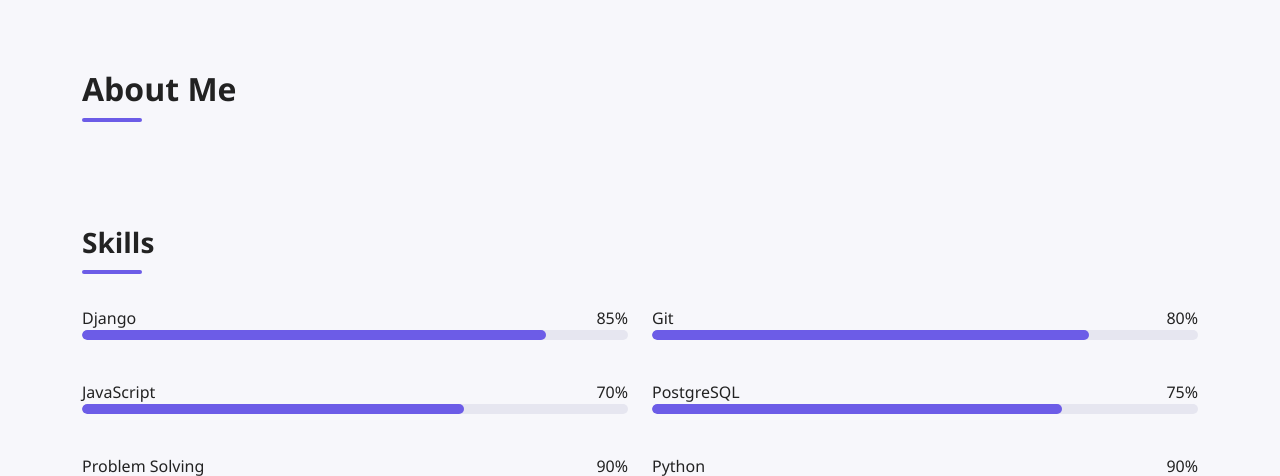
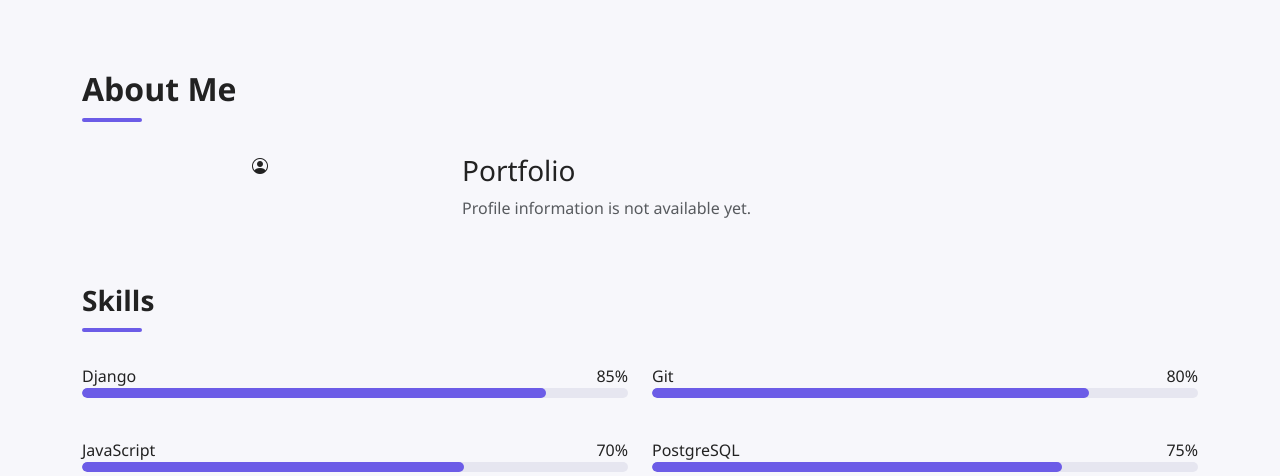
Before and after one commit to Mallikarjunreddy2002/django-portfolio, a Django app: page /about/ in a window 1280 px wide. Shown: the part 56-532 px from the top of the page. Run offline with Django 5.2, Linux system fonts and the light colour scheme; data comes from the database, SQL or seed files in the repository.

Commit message:
Improve about profile and photo

```diff
--- a/templates/portfolio/about.html
+++ b/templates/portfolio/about.html
@@ -1,43 +1,145 @@
 {% extends "base.html" %}
 {% block content %}
+
 <section>
     <div class="container">
+
         <h2 class="section-title">About Me</h2>
+
         <div class="row">
+
+            <!-- Profile Photo -->
             <div class="col-md-4 text-center mb-4">
-                {% if profile.photo %}
-                <img src="{{ profile.photo.url }}" class="profile-photo" alt="{{ profile.full_name }}">
+
+                {% if profile and profile.photo %}
+                    <img
+                        src="{{ profile.photo.url }}"
+                        class="profile-photo"
+                        alt="{{ profile.full_name|default:'Profile Photo' }}"
+                    >
+                {% else %}
+                    <div class="profile-placeholder">
+                        <i class="bi bi-person-circle"></i>
+                    </div>
                 {% endif %}
+
             </div>
+
+            <!-- Profile Information -->
             <div class="col-md-8">
-                <h3>{{ profile.full_name }}</h3>
-                <p class="text-muted">{{ profile.tagline }}</p>
-                <p>{{ profile.bio }}</p>
-                <ul class="list-unstyled">
-                    {% if profile.email %}<li><i class="bi bi-envelope"></i> {{ profile.email }}</li>{% endif %}
-                    {% if profile.phone %}<li><i class="bi bi-telephone"></i> {{ profile.phone }}</li>{% endif %}
-                    {% if profile.location %}<li><i class="bi bi-geo-alt"></i> {{ profile.location }}</li>{% endif %}
-                </ul>
-                {% if profile.resume %}
-                <a href="{{ profile.resume.url }}" class="btn btn-accent" download>Download Resume</a>
+
+                {% if profile %}
+
+                    <h3>{{ profile.full_name }}</h3>
+
+                    {% if profile.tagline %}
+                        <p class="text-muted">
+                            {{ profile.tagline }}
+                        </p>
+                    {% endif %}
+
+                    {% if profile.bio %}
+                        <p>
+                            {{ profile.bio }}
+                        </p>
+                    {% endif %}
+
+                    <ul class="list-unstyled">
+
+                        {% if profile.email %}
+                            <li>
+                                <i class="bi bi-envelope"></i>
+                                {{ profile.email }}
+                            </li>
+                        {% endif %}
+
+                        {% if profile.phone %}
+                            <li>
+                                <i class="bi bi-telephone"></i>
+                                {{ profile.phone }}
+                            </li>
+                        {% endif %}
+
+                        {% if profile.location %}
+                            <li>
+                                <i class="bi bi-geo-alt"></i>
+                                {{ profile.location }}
+                            </li>
+                        {% endif %}
+
+                    </ul>
+
+                    {% if profile.resume %}
+                        <a
+                            href="{{ profile.resume.url }}"
+                            class="btn btn-accent"
+                            download
+                        >
+                            Download Resume
+                        </a>
+                    {% endif %}
+
+                {% else %}
+
+                    <h3>Portfolio</h3>
+                    <p class="text-muted">
+                        Profile information is not available yet.
+                    </p>
+
                 {% endif %}
+
             </div>
+
         </div>
 
-        <h3 class="section-title mt-5">Skills</h3>
+
+        <!-- Skills -->
+        <h3 class="section-title mt-5">
+            Skills
+        </h3>
+
         <div class="row g-4">
+
             {% for skill in skills %}
-            <div class="col-md-6">
-                <div class="d-flex justify-content-between">
-                    <span>{{ skill.name }}</span>
-                    <span>{{ skill.proficiency }}%</span>
+
+                <div class="col-md-6">
+
+                    <div class="d-flex justify-content-between">
+
+                        <span>
+                            {% if skill.icon_class %}
+                                <i class="bi {{ skill.icon_class }} me-1"></i>
+                            {% endif %}
+
+                            {{ skill.name }}
+                        </span>
+
+                        <span>
+                            {{ skill.proficiency }}%
+                        </span>
+
+                    </div>
+
+                    <div class="skill-bar mb-3">
+                        <div
+                            class="skill-bar-fill"
+                            style="width: {{ skill.proficiency }}%;">
+                        </div>
+                    </div>
+
                 </div>
-                <div class="skill-bar mb-3">
-                    <div class="skill-bar-fill" style="width: {{ skill.proficiency }}%;"></div>
-                </div>
-            </div>
+
+            {% empty %}
+
+                <p class="text-muted">
+                    No skills added yet — add some from the Dashboard or Admin panel.
+                </p>
+
             {% endfor %}
+
         </div>
+
     </div>
 </section>
+
 {% endblock %}
```
